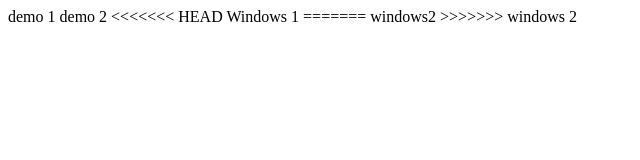
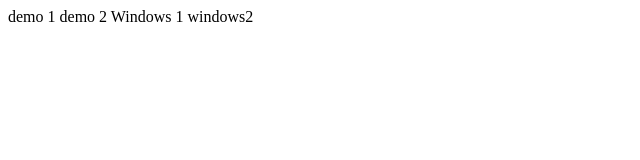
Before and after one commit to chaitanyaprabhu/part4.demo, a plain HTML site: page WebContent/index.html in a window 1280 px wide. Shown: the whole page, without its empty margins (0-640 px from the left). Drawn offline with Linux system fonts and the light colour scheme.

Commit message:
resolved merge
resolved windows merge

```diff
--- a/WebContent/index.html
+++ b/WebContent/index.html
@@ -9,10 +9,8 @@
 demo 1
 demo 2
 
-<<<<<<< HEAD
 Windows 1
-=======
 windows2
->>>>>>> windows 2
+
 </body>
 </html>
```
